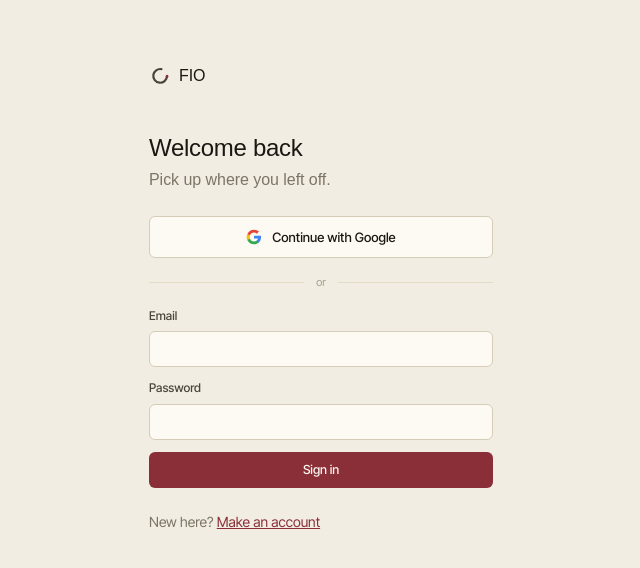
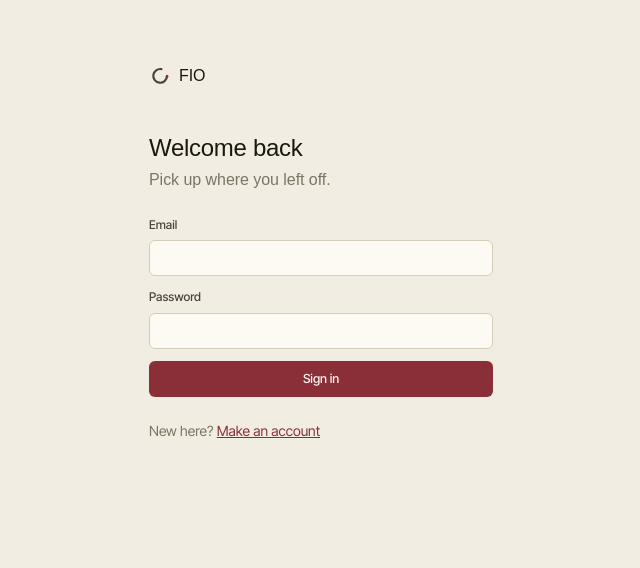
Before and after one commit to KrystalKristinaMarvelous/figure-it-out, a Next.js app: page /login in a window 1280 px wide. Shown: the top 568 px of the page, without its empty margins (319-959 px from the left). Built offline with nearby package versions, Linux system fonts and the light colour scheme; no server answers; a web font is replaced by a local one.

Commit message:
Hide Google sign-in button (provider not configured; email/password only)
Co-Authored-By: Claude Sonnet 5 <noreply@anthropic.com>

```diff
--- a/src/app/(auth)/auth-form.tsx
+++ b/src/app/(auth)/auth-form.tsx
@@ -35,43 +35,17 @@ export function AuthForm({ mode, next }: { mode: "login" | "signup"; next: strin
     });
   }
 
-  async function google() {
-    setError(null);
-    const supabase = createClient();
-    const { error } = await supabase.auth.signInWithOAuth({
-      provider: "google",
-      options: {
-        redirectTo: `${window.location.origin}/auth/callback?next=${encodeURIComponent(next)}`,
-      },
-    });
-    if (error) setError(error.message);
-  }
-
   return (
-    <div className="mt-6 space-y-4">
-      <button
-        type="button"
-        onClick={google}
-        className="pressable flex w-full items-center justify-center gap-2.5 rounded-[var(--radius-sm)] border border-hairline bg-paper py-2.5 text-[13px] font-medium text-ink hover:border-accent"
-      >
-        <svg width="16" height="16" viewBox="0 0 24 24" aria-hidden>
-          <path fill="#4285F4" d="M22.56 12.25c0-.78-.07-1.53-.2-2.25H12v4.26h5.92a5.06 5.06 0 0 1-2.2 3.32v2.76h3.57c2.08-1.92 3.28-4.74 3.28-8.09z" />
-          <path fill="#34A853" d="M12 23c2.97 0 5.46-.98 7.28-2.66l-3.57-2.76c-.98.66-2.23 1.06-3.71 1.06-2.86 0-5.29-1.93-6.16-4.53H2.18v2.84A11 11 0 0 0 12 23z" />
-          <path fill="#FBBC05" d="M5.84 14.09a6.6 6.6 0 0 1 0-4.18V7.07H2.18a11 11 0 0 0 0 9.86l3.66-2.84z" />
-          <path fill="#EA4335" d="M12 5.38c1.62 0 3.06.56 4.21 1.64l3.15-3.15C17.45 2.09 14.97 1 12 1 7.7 1 3.99 3.47 2.18 7.07l3.66 2.84C6.71 7.31 9.14 5.38 12 5.38z" />
-        </svg>
-        Continue with Google
-      </button>
-
-      <div className="flex items-center gap-3 text-[11px] text-faint">
-        <span className="h-px flex-1 bg-hairline-2" /> or <span className="h-px flex-1 bg-hairline-2" />
-      </div>
-
-      <form onSubmit={submit} className="space-y-3">
+    <form onSubmit={submit} className="mt-6 space-y-3">
       {mode === "signup" && (
         <div className="space-y-1.5">
           <Label htmlFor="name">Name</Label>
-            <Input id="name" value={name} onChange={(e) => setName(e.target.value)} autoComplete="name" />
+          <Input
+            id="name"
+            value={name}
+            onChange={(e) => setName(e.target.value)}
+            autoComplete="name"
+          />
         </div>
       )}
       <div className="space-y-1.5">
@@ -102,6 +76,5 @@ export function AuthForm({ mode, next }: { mode: "login" | "signup"; next: strin
         {pending ? "…" : mode === "signup" ? "Create account" : "Sign in"}
       </Button>
     </form>
-    </div>
   );
 }
```
Lines whose indentation alone changed are shown as unchanged.
